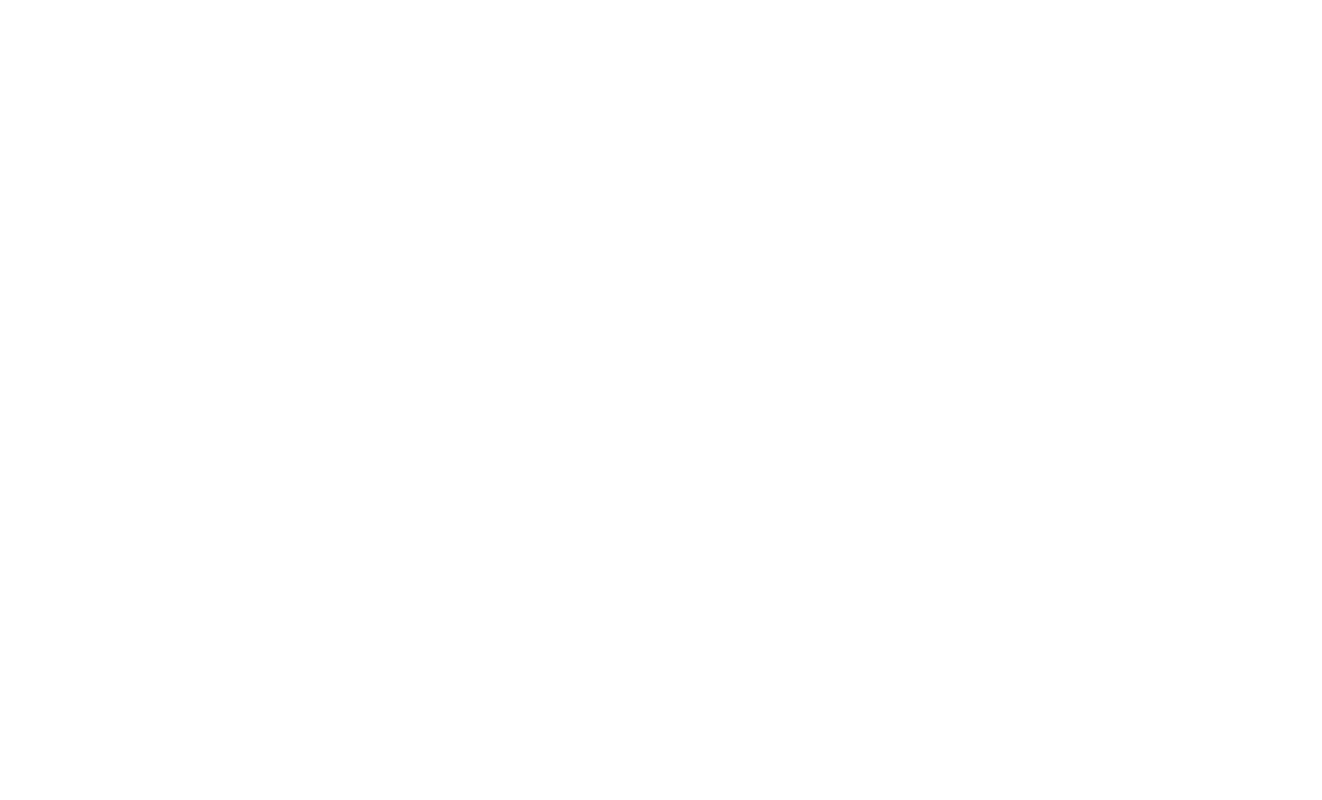
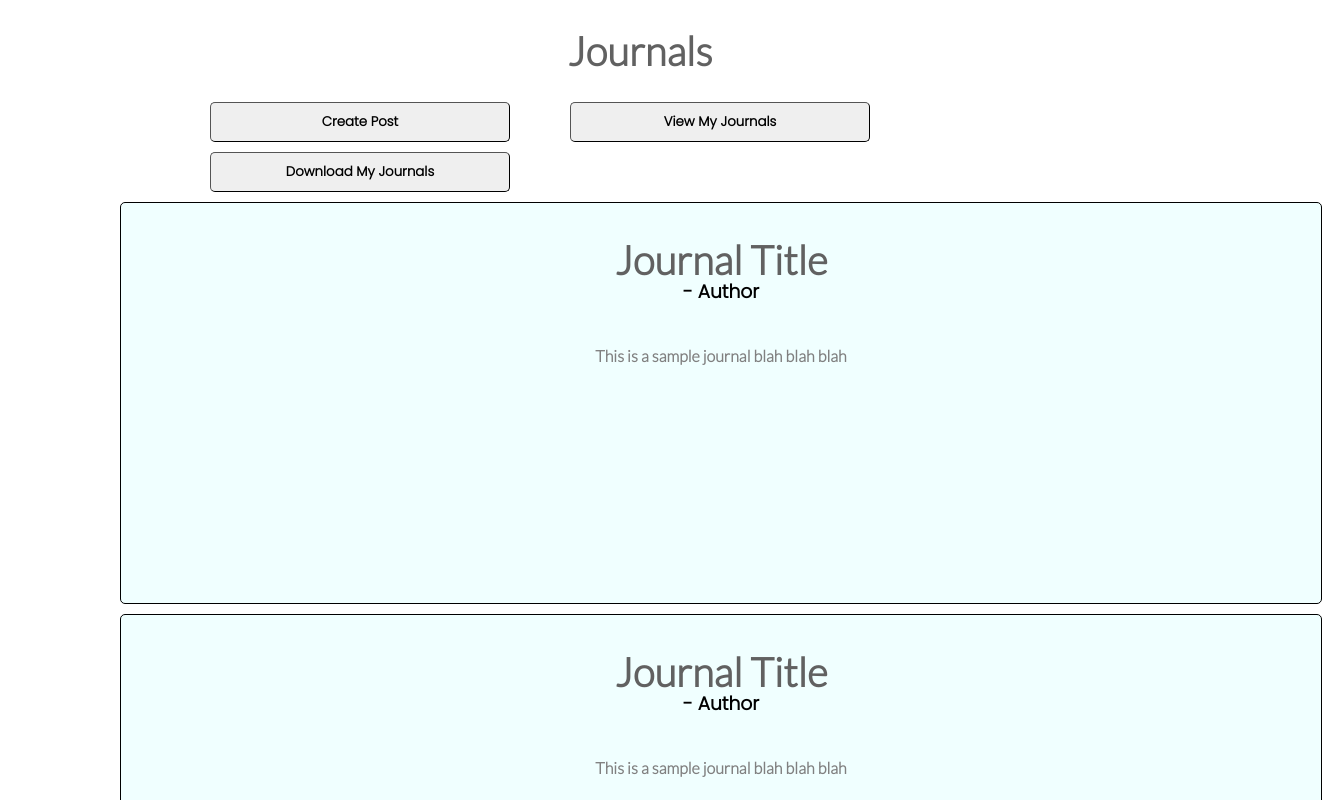
Before and after one commit to apinanyogaratnam/journal-my-life, a React (Create React App) app: page /user/home in a window 1280 px wide. Shown: the top 800 px of the page, 1322 px wide, since content can reach past the window. Built offline with nearby package versions, Linux system fonts and the light colour scheme.

Commit message:
tested onClick with continue with google, redirects to user/home as wanted

```diff
--- a/src/components/login-page-components/login_buttons.js
+++ b/src/components/login-page-components/login_buttons.js
@@ -9,11 +9,16 @@ const LoginButtons = () => {
         history.push("/home");
     }
 
+    const handleRouteUserHome = () => {
+        history.push("/user/home");
+    }
+
     return (
         <div className="login-button-container">
             <button>Continue With Google</button>
             <button onClick={handleRouteHome}>Browse Anonymously</button>
             <Route path="/home" component={AnonJournalsHomePage} />
+            <Route path="/user/home" component={AnonJournalsHomePage} />
         </div>
     );
 }
--- a/src/components/login-page-components/login_page.js
+++ b/src/components/login-page-components/login_page.js
@@ -1,7 +1,7 @@
 import React from 'react';
 import '../../index.css';
 import { Route } from 'react-router-dom';
-import { LoginButtons, AnonJournalsHomePage, NavBar, Title, SubTitle } from '../index';
+import { LoginButtons, AnonJournalsHomePage, ExistingUserJournalsHomePage, NavBar, Title, SubTitle } from '../index';
 
 const LoginPage = () => {
     return (
@@ -21,6 +21,12 @@ const LoginPage = () => {
                     <AnonJournalsHomePage />
                 </div>
             )} />
+
+            <Route path='/user/home' exact render={(props) => (
+                <div>
+                    <ExistingUserJournalsHomePage />
+                </div>
+            )} />
         </div>
     );
 }
```
